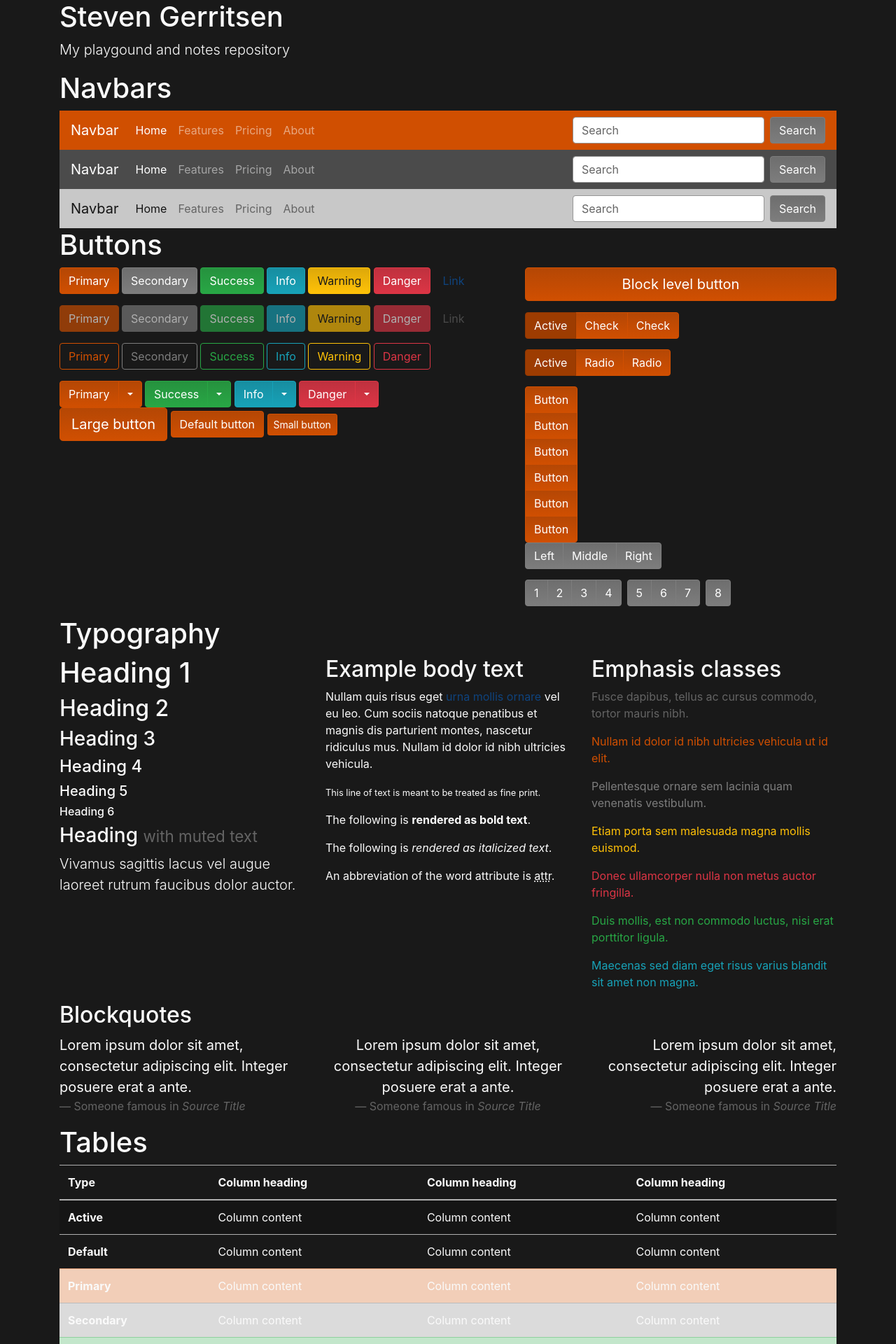
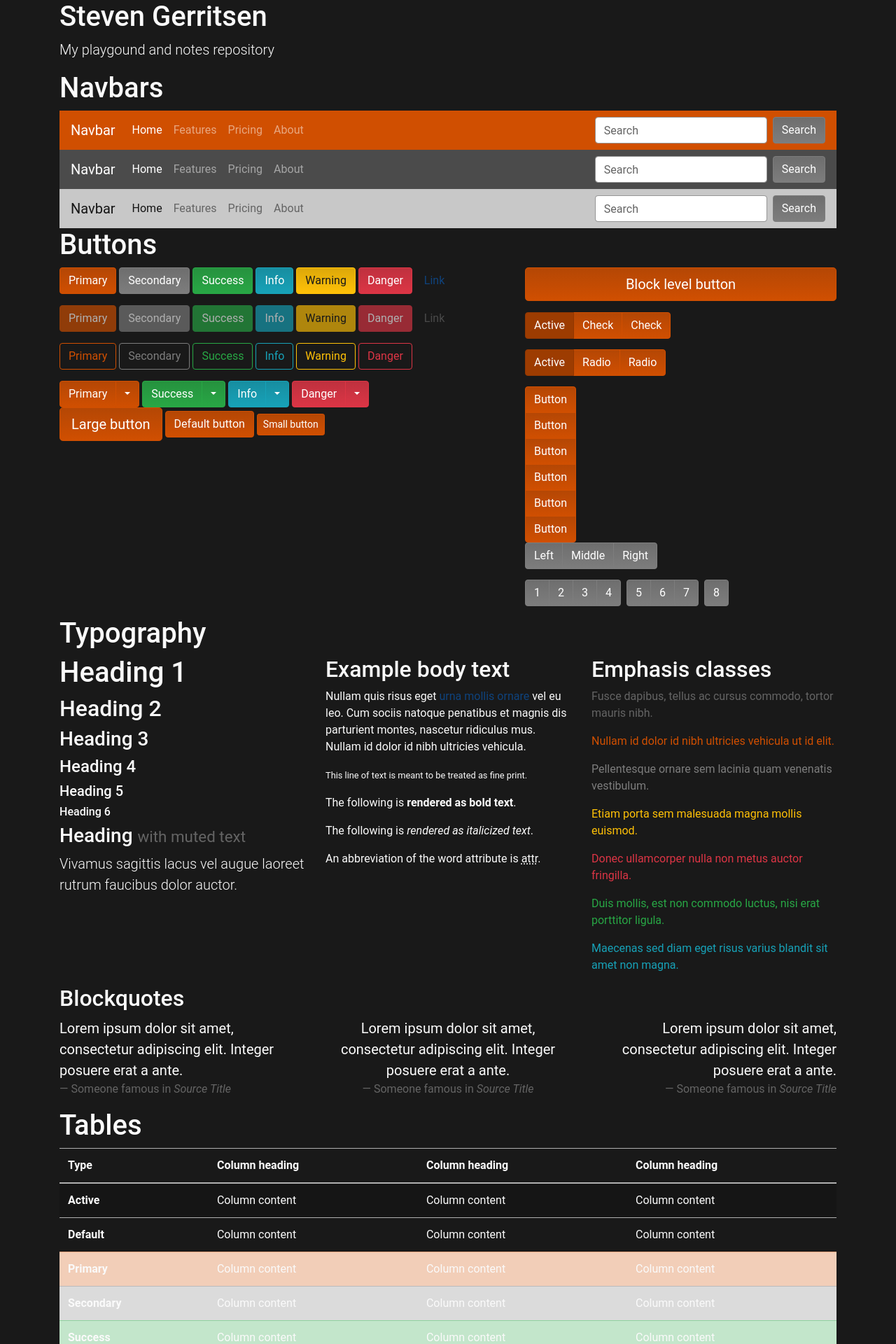
Before and after one commit to Steeff0/steeff0.github.io, a Jekyll site: the page built from bootstrap-test.html, in a window 1280 px wide. Shown: the top 1920 px of the page at 70% size. Built offline with Jekyll 4.4.1, drawn with Linux system fonts in a browser that asks for light colours; nearby versions of some CDN libraries; some web fonts are replaced; library files that are not in the unit come from our copies.

Commit message:
Adjust bootstrap variables

```diff
--- a/_layouts/bootstrap.html
+++ b/_layouts/bootstrap.html
@@ -7,6 +7,8 @@
     <meta name="viewport" content="width=device-width, initial-scale=1">
     <meta http-equiv="X-UA-Compatible" content="IE=edge"/>
     <link rel="stylesheet" href="{{ '/assets/css/main.css?v=' | append: site.github.build_revision | relative_url }}">
+    <link href="https://fonts.googleapis.com/css?family=Source+Code+Pro&display=swap" rel="stylesheet">
+    <link href="https://fonts.googleapis.com/css?family=Duru+Sans&display=swap" rel="stylesheet">
 </head>
 <body>
 <div class="container">
--- a/_sass/_bootstrap-variables.scss
+++ b/_sass/_bootstrap-variables.scss
@@ -52,5 +52,5 @@ $link-color:                              $blue !default;
 // Font, line-height, and color for body text, headings, and more.
 
 // stylelint-disable value-keyword-case
-$font-family-sans-serif:      -apple-system, BlinkMacSystemFont, "Segoe UI", Roboto, "Helvetica Neue", Arial, "Noto Sans", sans-serif, "Apple Color Emoji", "Segoe UI Emoji", "Segoe UI Symbol", "Noto Color Emoji" !default;
-$font-family-monospace:       SFMono-Regular, Menlo, Monaco, Consolas, "Liberation Mono", "Courier New", monospace !default;
+$font-family-sans-serif:      "Duru Sans", Roboto, "Helvetica Neue", Arial, "Noto Sans", sans-serif, "Apple Color Emoji", "Segoe UI Emoji", "Segoe UI Symbol", "Noto Color Emoji" !default;
+$font-family-monospace:       "Source Code Pro", monospace !default;
```
